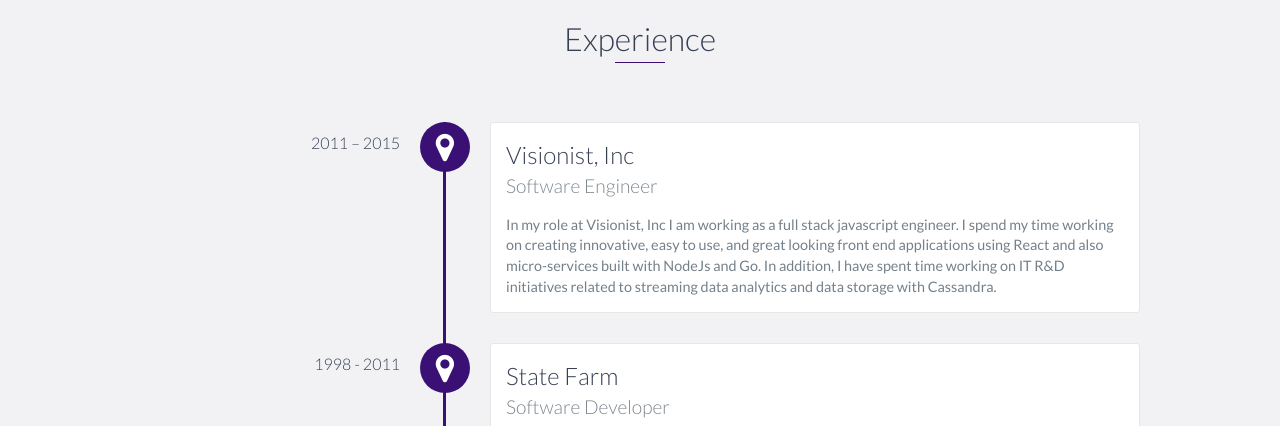
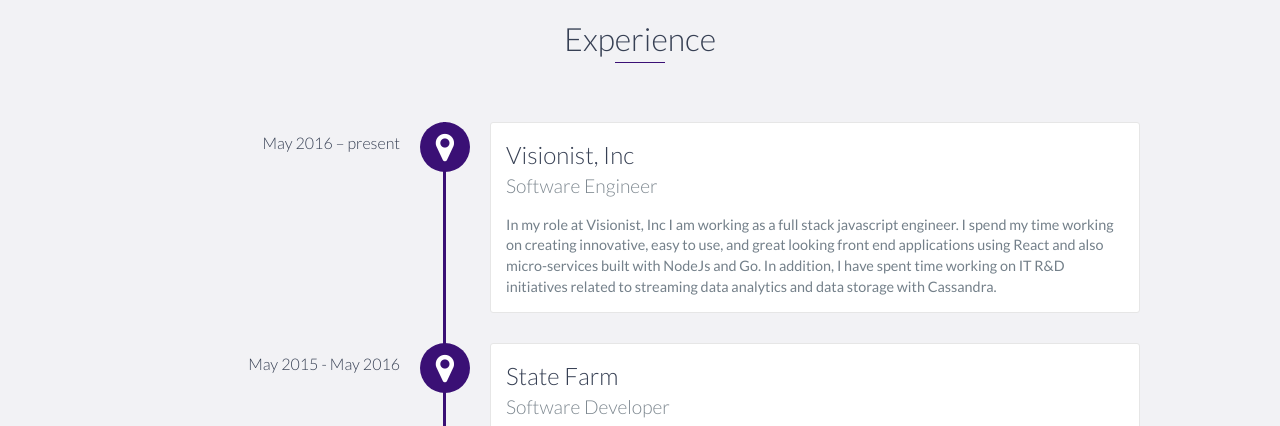
Before and after one commit to dmmulroy/personal_site, a website: page index.html in a window 1280 px wide. Shown: the part 960-1386 px from the top of the page. Drawn offline with nearby package versions, Linux system fonts and the light colour scheme.

Commit message:
update dates

```diff
--- a/index.html
+++ b/index.html
@@ -77,7 +77,7 @@
   <div id="experience" class="background-alt">
     <h2 class="heading">Experience</h2>
     <div id="experience-timeline">
-      <div data-date="2011 – 2015">
+      <div data-date="May 2016 – present">
         <h3>Visionist, Inc</h3>
         <h4>Software Engineer</h4>
         <p>
@@ -85,7 +85,7 @@
           I have spent time working on IT R&D initiatives related to streaming data analytics and data storage with Cassandra.
         </p>
       </div>
-      <div data-date="1998 - 2011">
+      <div data-date="May 2015 - May 2016">
         <h3>State Farm</h3>
         <h4>Software Developer</h4>
         <p>
```
